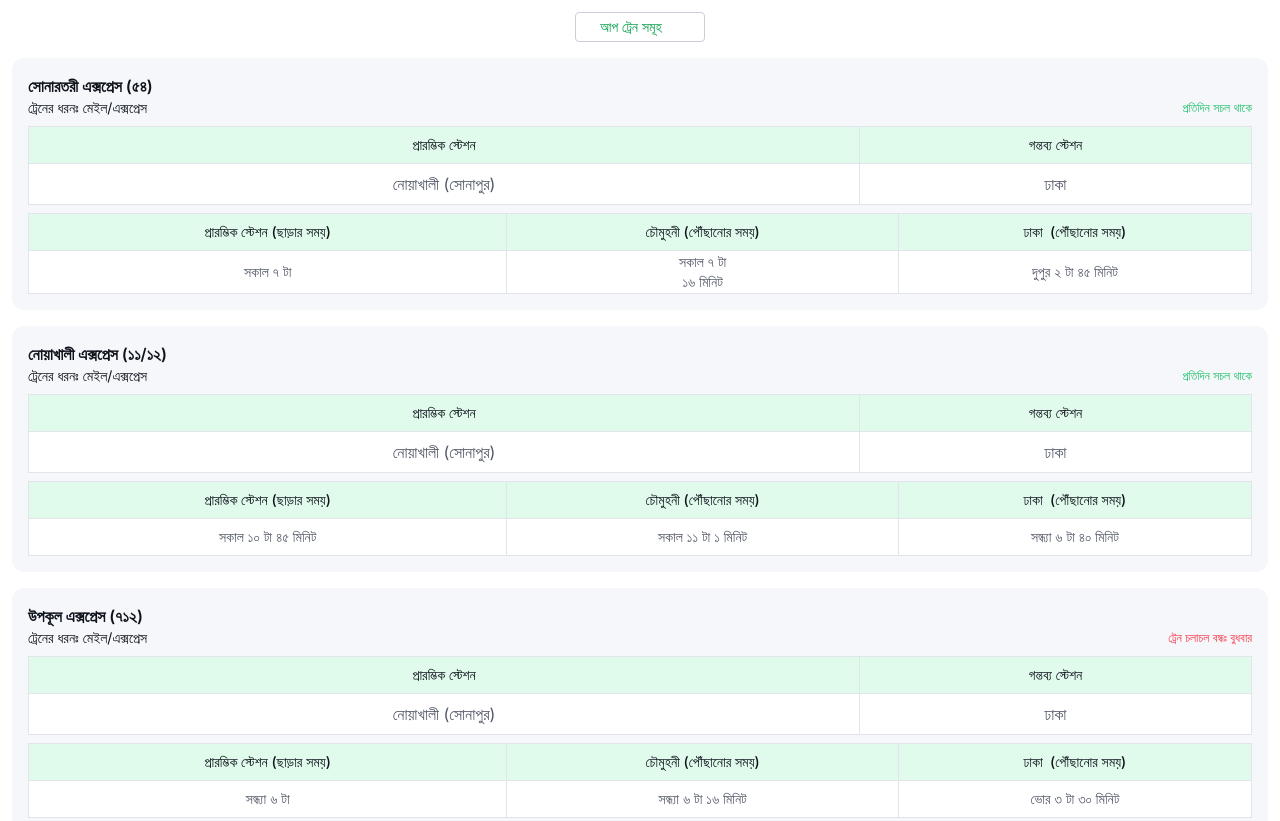
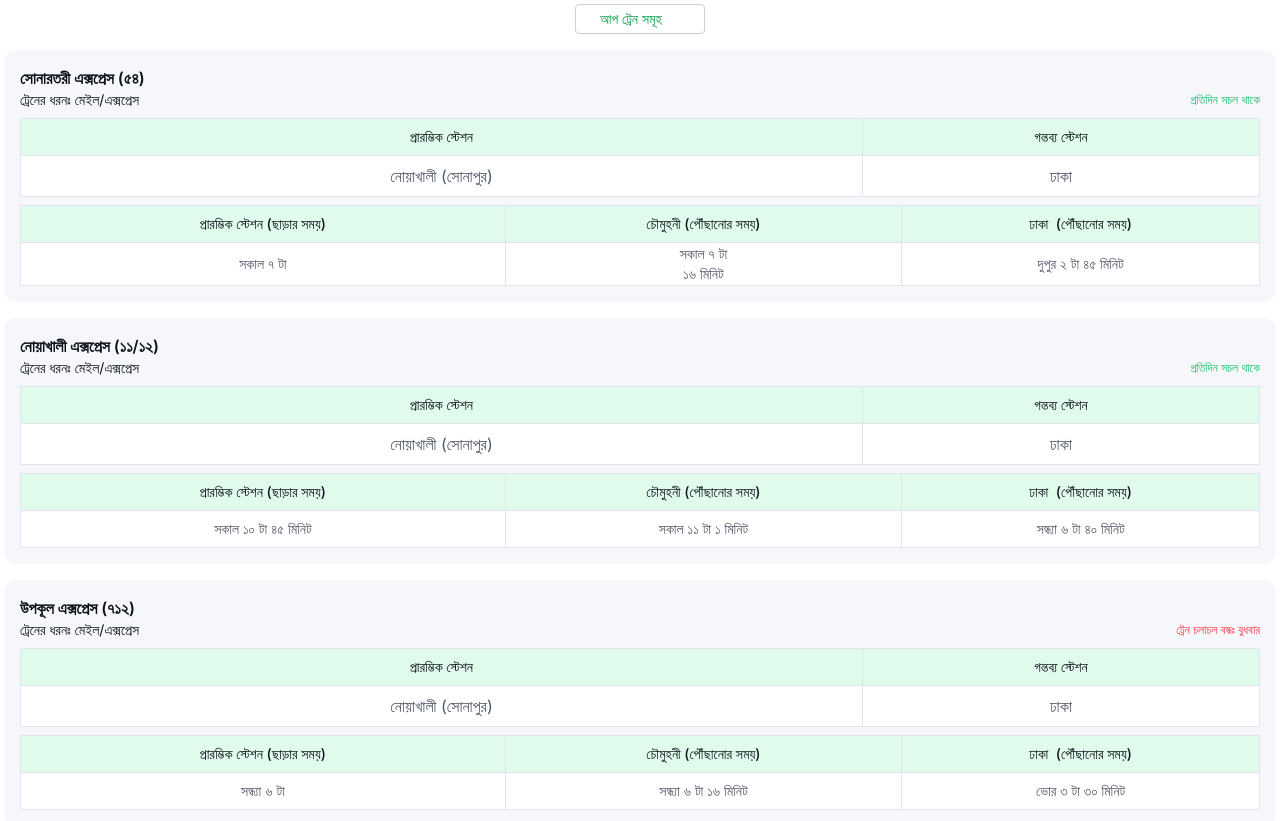
Before and after one commit to BD-Cities/static, a website: page train-schedule/5/Choumuhoni.html in a window 1280 px wide. Shown: the top 821 px of the page. Drawn offline with Linux system fonts and the light colour scheme.

Commit message:
padding-problem-solved

```diff
--- a/train-schedule/5/Choumuhoni.html
+++ b/train-schedule/5/Choumuhoni.html
@@ -6,7 +6,7 @@
     <title>Train Schedule</title>
     <link rel="stylesheet" href="../../public/css/app.css">
 </head>
-<body class="p-3">
+<body class="p-1">
      <!-------up train start--------->
      <div class="mb-4 flex justify-center">
         <div class="py-1 px-6 border border-primary-gray1 rounded-[4px] w-[130px]">
```
Also changed, not shown: train-schedule/5/bazra.html (+1 -1 lines), train-schedule/5/bipulasar.html (+1 -1 lines), train-schedule/5/doulotgonj.html (+1 -1 lines), train-schedule/5/horinaraonpur.html (+1 -1 lines), train-schedule/5/khila-bazar.html (+1 -1 lines), train-schedule/5/maijdee-court.html (+1 -1 lines), train-schedule/5/maijdee.html (+1 -1 lines), train-schedule/5/nather-petua.html (+1 -1 lines), train-schedule/5/noakali-sadar.html (+1 -1 lines), train-schedule/5/sonaimori.html (+1 -1 lines).
